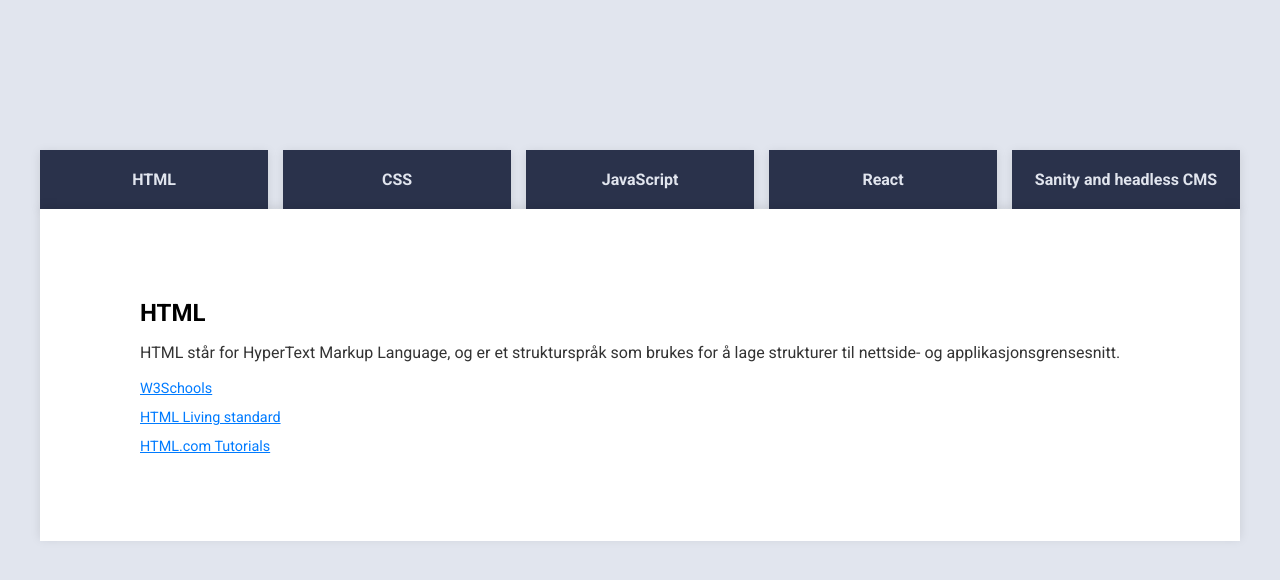
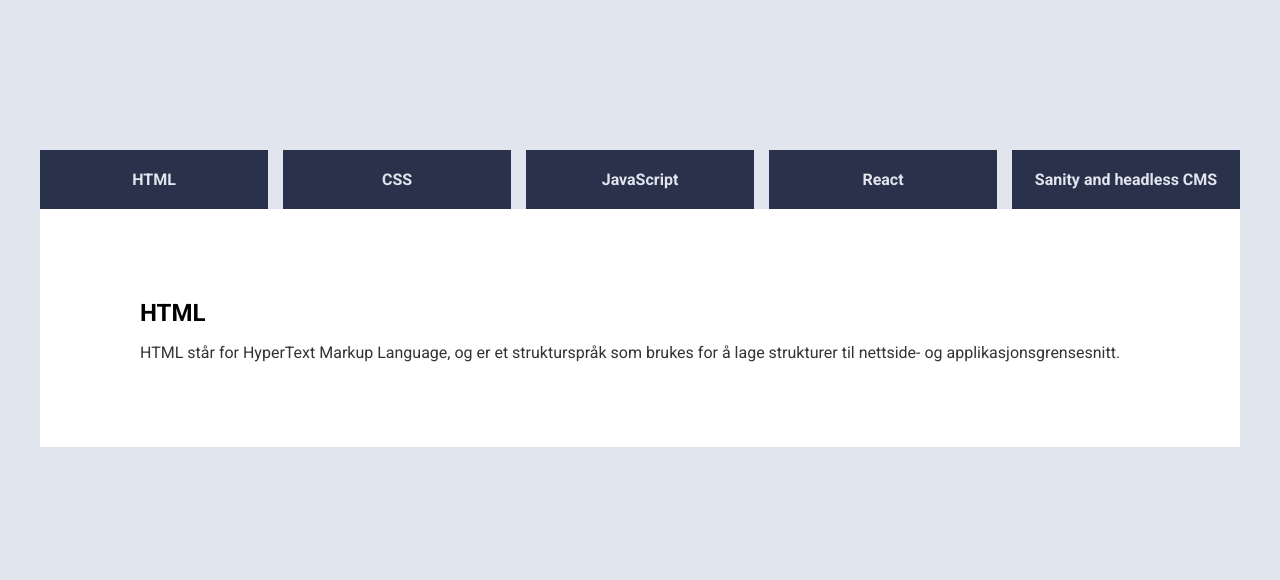
Before and after one commit to Victorwil/uin25ak1_resource_layout_Wilhelmsen, a plain HTML site: page Arbeidskrav_1/index.html in a window 1280 px wide. Drawn offline with Linux system fonts and the light colour scheme.

Commit message:
siste endringer

```diff
--- a/Arbeidskrav_1/index.html
+++ b/Arbeidskrav_1/index.html
@@ -32,14 +32,6 @@ if (htmlResources.length > 0) {
     expandedContent.innerHTML = `
         <h2>${htmlContent.category}</h2>
         <p>${htmlContent.text}</p>
-        <ul>
-            ${htmlContent.sources
-                .map(
-                    (source) =>
-                        `<li><a href="${source.url}" target="_blank">${source.title}</a></li>`
-                )
-                .join("")}
-        </ul>
     `;
     expandedContent.classList.add("visible");
 }
--- a/Arbeidskrav_1/styles.css
+++ b/Arbeidskrav_1/styles.css
@@ -21,11 +21,9 @@ body {
 .category-card {
     background-color: #2A324B;
     color: #E1E5EE;
-    box-shadow: 0 2px 10px rgba(0, 0, 0, 0.1);
     padding: 20px;
     text-align: center;
     cursor: pointer;
-    transition: transform 0.3s ease, box-shadow 0.3s ease;
     width: 150px;
     flex-grow: 1;
     font-weight: bold;
@@ -40,7 +38,6 @@ body {
 #expanded-content {
     width: 1030px;
     background-color: #ffffff;
-    box-shadow: 0 -2px 10px rgba(0, 0, 0, 0.1);
     padding: 70px;
     display: none;
     padding-left: 100px;
@@ -64,7 +61,7 @@ body {
 }
 
 #expanded-content ul {
-    list-style-type: none;
+    list-style-type: disc;
     padding: 0;
 }
 
@@ -76,4 +73,5 @@ body {
     color: #007BFF;
     text-decoration: underline;
     font-size: 0.9rem;
+    list-style-type: disc;
 }
```
